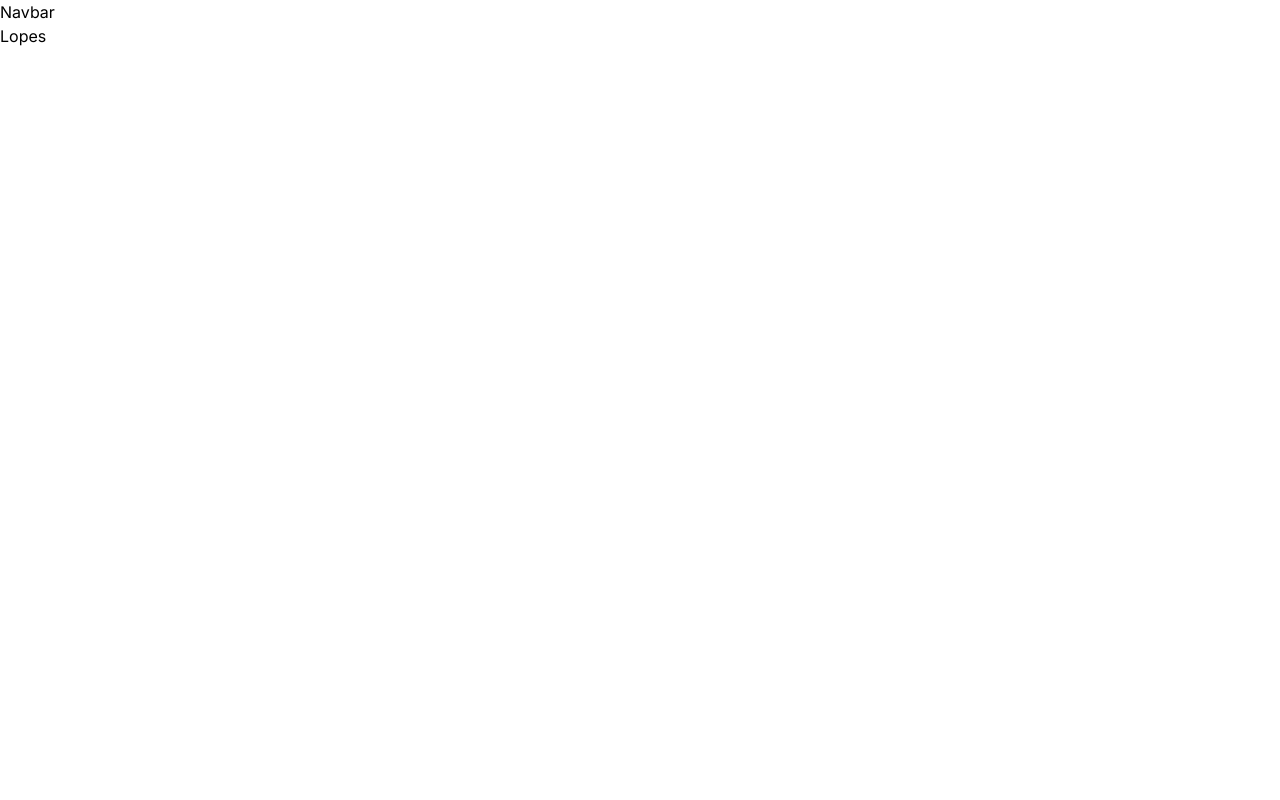
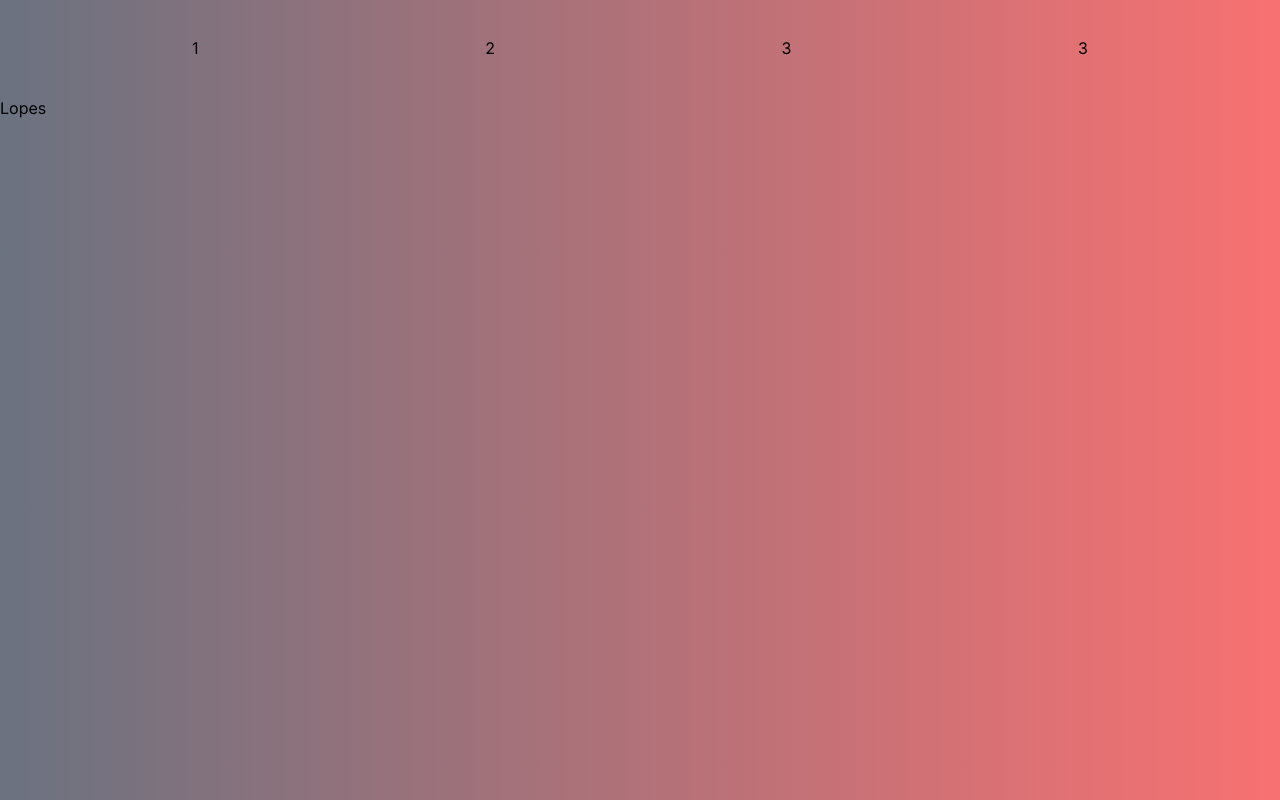
Before and after one commit to ChiefLopes/MyPortfolioV1, a Next.js app: page / in a window 1280 px wide. Built offline with nearby package versions, Linux system fonts and the light colour scheme.

Commit message:
working on the nevbar

```diff
--- a/src/app/layout.tsx
+++ b/src/app/layout.tsx
@@ -6,7 +6,7 @@ import Navbar from "@/components/Navbar";
 const inter = Inter({ subsets: ["latin"] });
 
 export const metadata: Metadata = {
-  title: "Create Next App",
+  title: "Lopes_Portfolio",
   description: "Generated by create next app",
 };
 
@@ -18,9 +18,11 @@ export default function RootLayout({
   return (
     <html lang="en">
       <body className={inter.className}>
-        <div>
-          <Navbar />
-          {children}
+        <div className="w-screen h-screen bg-gradient-to-r from-gray-500 to-red-400">
+          <div className="h-24">
+            <Navbar />
+          </div>
+          <div className="h[calc(100vh-6)]">{children}</div>
         </div>
       </body>
     </html>
--- a/src/components/Navbar.tsx
+++ b/src/components/Navbar.tsx
@@ -1,9 +1,14 @@
-import React from 'react'
+import React from "react";
 
 const Navbar = () => {
   return (
-    <div>Navbar</div>
-  )
-}
+    <div className="h-full flex items-center justify-between px-4 sm:px-8 md:px-12 lg:px-20 xl:px-48 ">
+      <div>1</div>
+      <div>2</div>
+      <div>3</div>
+      <div>3</div>
+    </div>
+  );
+};
 
-export default Navbar
+export default Navbar;
```
